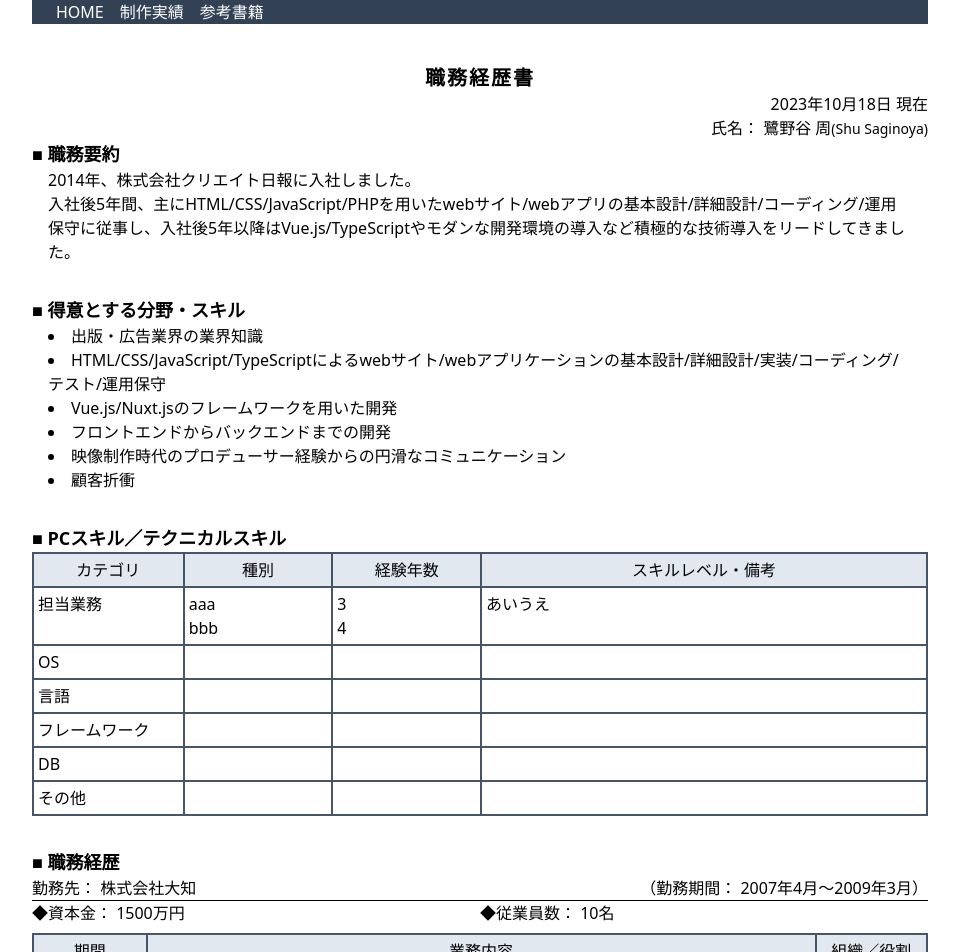
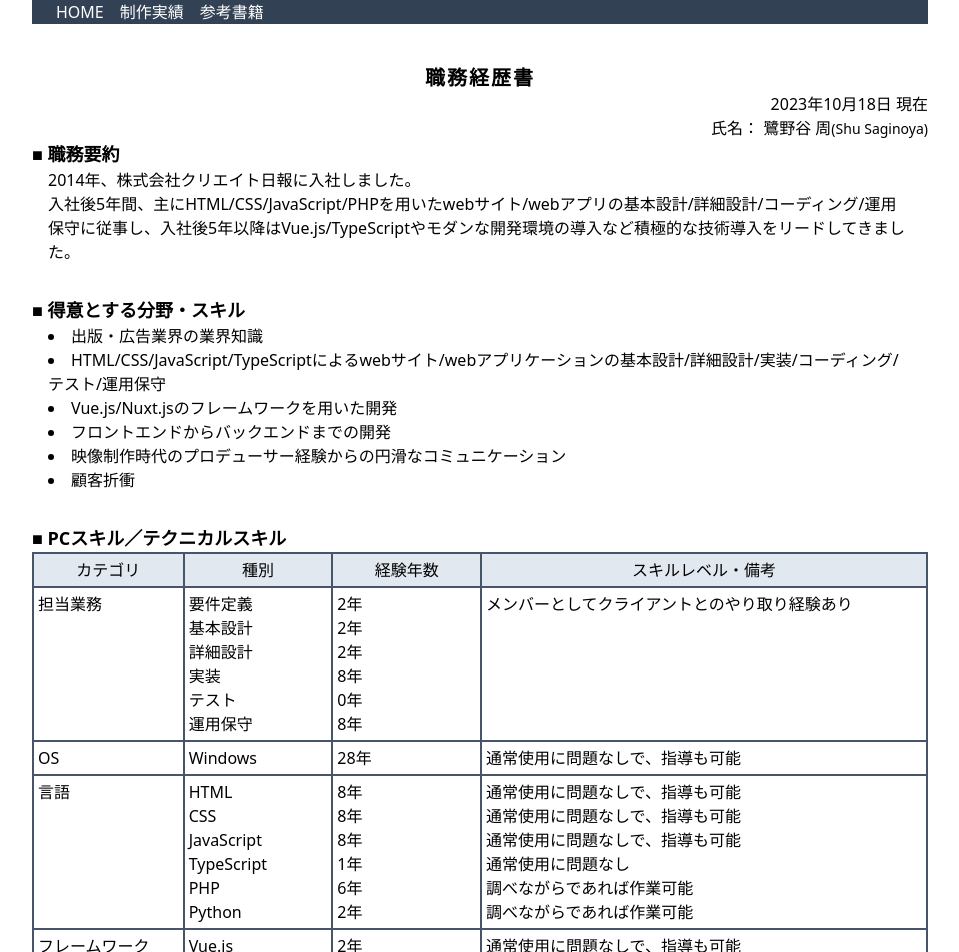
Before and after one commit to shu-saginoya/curriculum-vitae, a Vue app: page / in a window 1280 px wide. Shown: the top 952 px of the page, without its empty margins (160-1119 px from the left). Built offline with nearby package versions, Linux system fonts and the light colour scheme.

Commit message:
Update - SectionSkill

```diff
--- a/src/components/contents/SectionSkill.vue
+++ b/src/components/contents/SectionSkill.vue
@@ -1,143 +1,78 @@
 <script setup lang="ts">
 import MainSection from '@/components/elements/MainSection.vue'
 import BlockTableSkill from '@/components/elements/BlockTableSkill.vue'
-import { useFormat } from '@/composables/useFormat'
+import { useFormat } from '@/composables/utils/useFormat'
+
+const { yearsExp } = useFormat()
 
 const title = 'PCスキル／テクニカルスキル'
-
-const { period } = useFormat()
-
 const items = [
   {
     cat: '担当業務',
-    class: ['aaa', 'bbb'],
-    years: [3, 4],
-    note: 'あいうえ'
+    class: ['要件定義', '基本設計', '詳細設計', '実装', 'テスト', '運用保守'],
+    years: [
+      yearsExp('2021-04'),
+      yearsExp('2021-04'),
+      yearsExp('2021-04'),
+      yearsExp('2014-09'),
+      0,
+      yearsExp('2014-09')
+    ],
+    note: ['メンバーとしてクライアントとのやり取り経験あり']
   },
   {
     cat: 'OS',
-    class: [''],
-    years: [],
-    note: ''
+    class: ['Windows'],
+    years: [yearsExp('1994-06')],
+    note: ['通常使用に問題なしで、指導も可能']
   },
   {
     cat: '言語',
-    class: [''],
-    years: [],
-    note: ''
+    class: ['HTML', 'CSS', 'JavaScript', 'TypeScript', 'PHP', 'Python'],
+    years: [
+      yearsExp('2014-09'),
+      yearsExp('2014-09'),
+      yearsExp('2014-09'),
+      yearsExp('2022-04'),
+      yearsExp('2016-09'),
+      yearsExp('2021-04')
+    ],
+    note: [
+      '通常使用に問題なしで、指導も可能',
+      '通常使用に問題なしで、指導も可能',
+      '通常使用に問題なしで、指導も可能',
+      '通常使用に問題なし',
+      '調べながらであれば作業可能',
+      '調べながらであれば作業可能'
+    ]
   },
   {
     cat: 'フレームワーク',
-    class: [''],
-    years: [],
-    note: ''
+    class: ['Vue.js', 'Nuxt', 'Laravel', 'Django'],
+    years: [yearsExp('2021-04'), yearsExp('2021-04'), 0, 0],
+    note: [
+      '通常使用に問題なしで、指導も可能',
+      '通常使用に問題なしで、指導も可能',
+      '書籍に従いアプリケーション制作経験',
+      '書籍に従いアプリケーション制作経験'
+    ]
   },
   {
     cat: 'DB',
-    class: [''],
-    years: [],
-    note: ''
+    class: ['MySQL', 'SQLite'],
+    years: [yearsExp('2016-09'), 0],
+    note: ['調べながらであれば作業可能', '調べながらであれば作業可能']
   },
   {
     cat: 'その他',
-    class: [''],
-    years: [],
-    note: ''
-  }
-]
-
-const skillList = [
-  {
-    name: 'フロントエンド',
-    id: 'frontend',
-    body: [
-      {
-        name: 'HTML',
-        started: '2014-09',
-        note: 'なるべく最新のリファレンスを気にかけ、アクセシビリティやSEOにも配慮しながらコーディングしています。'
-      },
-      {
-        name: 'CSS',
-        started: '2014-09',
-        note: '命名規則やモジュールの責任範囲を考慮しながら設計しています。Sassも利用しています。'
-      },
-      {
-        name: 'JavaScript',
-        started: '2014-09',
-        note: 'シンプルでわかりやすいコードを心掛けています。'
-      },
-      {
-        name: 'TypeScript',
-        started: '2022-04',
-        note: 'Vue.jsのバージョン3導入と同時に業務に導入しました。作業が楽になり重宝しています。'
-      },
-      {
-        name: 'Vue.js',
-        started: '2021-04',
-        note: '段階的な導入が容易という点に惹かれて導入しました。最近ではバージョン2.x系から3.x系への移行にともない、composition APIとTypeScriptの導入で業務効率がアップしたように感じます。日本ユーザーグループなどのイベントにも参加することがあります。'
-      },
-      {
-        name: 'Nuxt',
-        started: '2021-04',
-        note: '大学図書館の案件などでmicroCMSとNetlifyと組み合わせてJamstack構成で運営しています。'
-      },
-      {
-        name: 'その他・開発環境など',
-        started: '-',
-        note: 'VSCode	Git	GitHub SourceTree	Node.js npm	webpack	babel	Vite	ESLint Prettier	Volta	Volar Vitest'
-      }
-    ]
-  },
-  {
-    name: 'バックエンド',
-    id: 'backend',
-    body: [
-      {
-        name: 'PHP',
-        started: '2016-09',
-        note: '簡易的なCMSや検索システム・メール送信システムの制作などで利用してきました。'
-      },
-      {
-        name: 'WordPress',
-        started: '2016-09',
-        note: '数年前までは業務の中心でした。'
-      },
-      {
-        name: 'Laravel',
-        started: '実務なし',
-        note: '技術選定の一環で簡単なアプリの制作経験あり。'
-      },
-      {
-        name: 'Python',
-        started: '2022-04',
-        note: '基本的なプログラミングが可能。ローカル環境での事務作業の自動化など。'
-      },
-      {
-        name: 'Django',
-        started: '実務なし',
-        note: '技術選定の一環で簡単なアプリの制作経験あり。'
-      },
-      {
-        name: 'その他・開発環境など',
-        started: '-',
-        note: 'WSL Docker Ubuntu MySQL'
-      }
-    ]
-  },
-  {
-    name: 'そのほか',
-    id: 'others',
-    body: [
-      {
-        name: 'DTP',
-        started: '-',
-        note: '書籍の版組やイラストの制作など。Adobe InDesign・Illustrator・Photoshop'
-      },
-      {
-        name: '映像制作',
-        started: '-',
-        note: '企画・シナリオ・絵コンテなどの制作から、業務用ビデオカメラでの撮影、Adobe Premiere ProやAfter Effectsでの編集、撮影時やナレーション収録時のディレクションなどが可能。'
-      }
+    class: ['Git', 'GitHub', 'WordPress', 'Docker', 'Node.js'],
+    years: [yearsExp('2021-04'), yearsExp('2021-04'), yearsExp('2016-09'), 0, yearsExp('2021-04')],
+    note: [
+      '通常使用に問題なし',
+      '通常使用に問題なし',
+      '調べながらであれば作業可能',
+      '調べながらであれば作業可能',
+      '通常使用に問題なし'
     ]
   }
 ]
--- a/src/components/elements/BlockTableSkill.vue
+++ b/src/components/elements/BlockTableSkill.vue
@@ -1,17 +1,19 @@
 <script setup lang="ts">
-defineProps<{
-  items: {
+type Item = {
   cat: string
   class: string[]
   years: number[]
-    note: string
-  }[]
+  note: string[]
+}
+defineProps<{
+  items: Item[]
 }>()
 const headers = ['カテゴリ', '種別', '経験年数', 'スキルレベル・備考']
 </script>
 
 <template>
-  <ul class="border-2 border-slate-600 divide-y-2 divide-slate-600">
+  <div class="overflow-x-scroll">
+    <ul class="min-w-max border-2 border-slate-600 divide-y-2 divide-slate-600">
       <li class="grid grid-cols-6 divide-x-2 divide-slate-600 bg-slate-200 text-center">
         <div class="p-1">{{ headers[0] }}</div>
         <div class="p-1">{{ headers[1] }}</div>
@@ -28,9 +30,12 @@ const headers = ['カテゴリ', '種別', '経験年数', 'スキルレベル
           <p v-for="(cItem, cIndex) in item.class" :key="cIndex">{{ cItem }}</p>
         </div>
         <div class="p-1">
-        <p v-for="(yItem, yIndex) in item.years" :key="yIndex">{{ yItem }}</p>
+          <p v-for="(yItem, yIndex) in item.years" :key="yIndex">{{ yItem }}年</p>
         </div>
-      <div class="p-1 col-span-3">{{ item.note }}</div>
+        <div class="p-1 col-span-3">
+          <p v-for="(nItem, nIndex) in item.note" :key="nIndex">{{ nItem }}</p>
+        </div>
       </li>
     </ul>
+  </div>
 </template>
--- a/src/composables/useFormat.ts
+++ b/src/composables/utils/useFormat.ts
@@ -1,6 +1,6 @@
 export const useFormat = () => {
-  const period = (startedInfo: string): string => {
-    const started = new Date(startedInfo)
+  const yearsExp = (date: string): number => {
+    const started = new Date(date)
     const isInvalidDate = started.getTime()
     if (isInvalidDate) {
       const daysMonth = 365 / 12
@@ -11,13 +11,13 @@ export const useFormat = () => {
       const elapsedYear = Math.floor(elapsedDay / daysYear)
       elapsedDay -= elapsedYear * 365
       const elapsedMonth = Math.floor(elapsedDay / daysMonth)
-      return `${elapsedYear}年${elapsedMonth}カ月`
+      return elapsedYear
     } else {
-      return startedInfo
+      return 0
     }
   }
 
   return {
-    period
+    yearsExp
   }
 }
```
Lines whose indentation alone changed are shown as unchanged.
